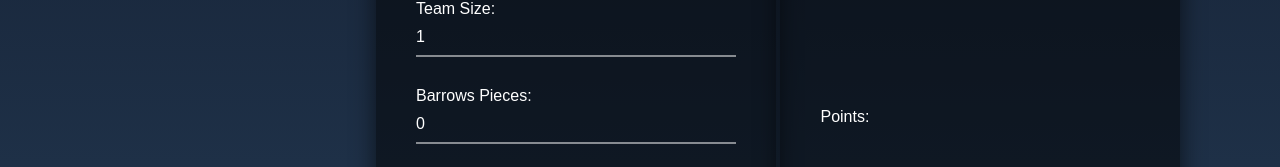
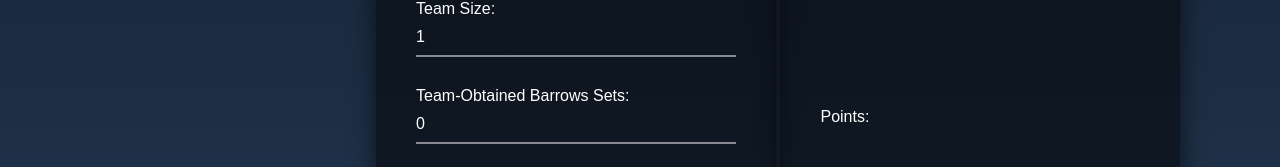
Before and after one commit to JordanWoodward/bingo_toa_calc, a plain HTML site: page index.html in a window 1280 px wide. Shown: the part 334-501 px from the top of the page. Drawn offline with Linux system fonts and the light colour scheme.

Commit message:
Clarified Barrows Pieces

```diff
--- a/index.html
+++ b/index.html
@@ -22,7 +22,7 @@
               <input type="number" id="team_size" name="user_team-size" min="1" max="8" value="1" />
           </div>
           <div class="input-field">
-              <label for="barrows_pieces">Barrows Pieces:</label>
+              <label for="barrows_pieces">Team-Obtained Barrows Sets:</label>
               <input type=number id="barrows_pieces" name="user_barrows_pieces" min="0" max="8" value="0" />
           </div>
           <a href="#">
```
